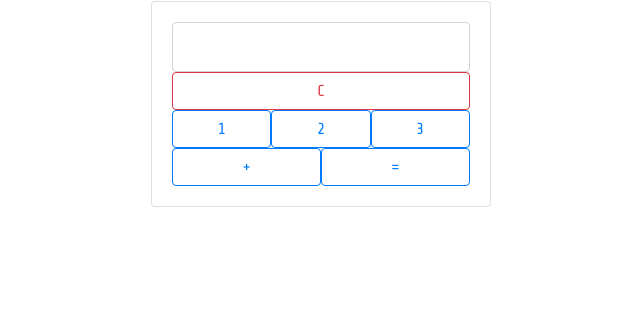
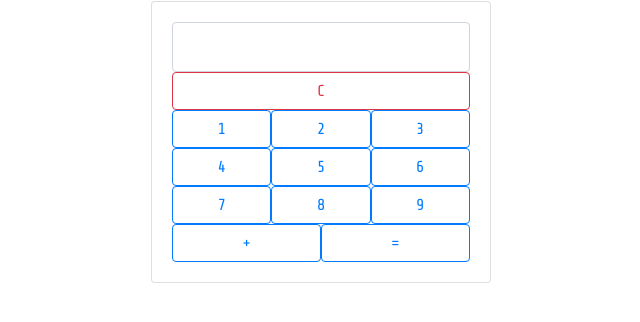
Before and after one commit to max-menshenin/task_7.1, a plain HTML site: page php/bjs/07_Number_and_string/index.html in a window 1280 px wide. Shown: the whole page, without its empty margins (319-959 px from the left). Drawn offline with nearby package versions, Linux system fonts and the light colour scheme.

Commit message:
added nums

```diff
--- a/php/bjs/07_Number_and_string/index.html
+++ b/php/bjs/07_Number_and_string/index.html
@@ -32,6 +32,30 @@
                                 <button class="btn btn-outline-primary form-control" id="btn_3">3</button>
                             </div>
                         </div>
+
+                        <div class="row no-gutters">
+                            <div class="col">
+                                <button class="btn btn-outline-primary form-control" id="btn_4">4</button>
+                            </div>
+                            <div class="col">
+                                <button class="btn btn-outline-primary form-control" id="btn_5">5</button>
+                            </div>
+                            <div class="col">
+                                <button class="btn btn-outline-primary form-control" id="btn_6">6</button>
+                            </div>
+                        </div>
+                        <div class="row no-gutters">
+                            <div class="col">
+                                <button class="btn btn-outline-primary form-control" id="btn_7">7</button>
+                            </div>
+                            <div class="col">
+                                <button class="btn btn-outline-primary form-control" id="btn_8">8</button>
+                            </div>
+                            <div class="col">
+                                <button class="btn btn-outline-primary form-control" id="btn_9">9</button>
+                            </div>
+                        </div>
+
                         <div class="row no-gutters">
                             <div class="col">
                                 <button class="btn btn-outline-primary form-control" id="btn_sum">+</button>
```
